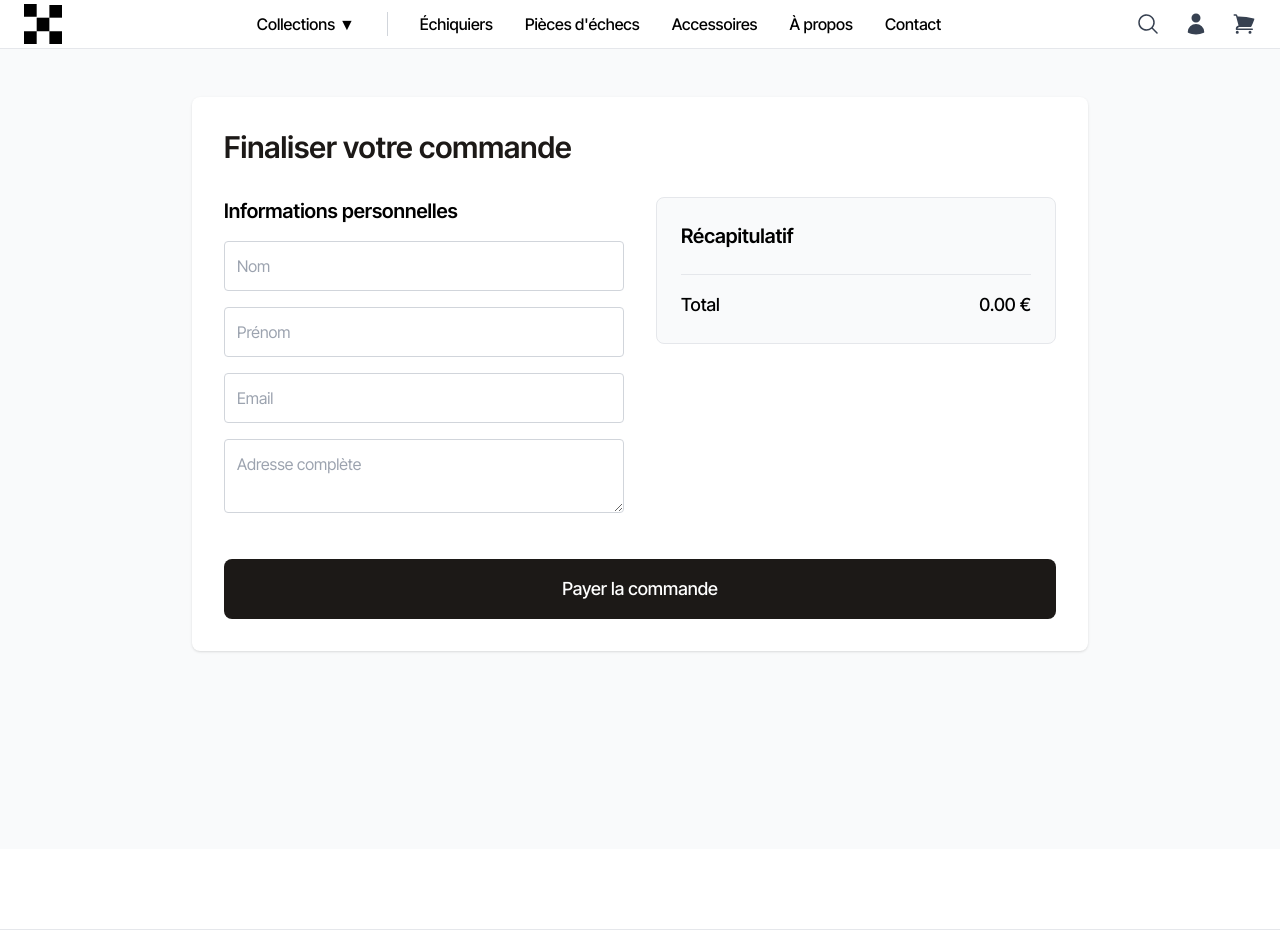
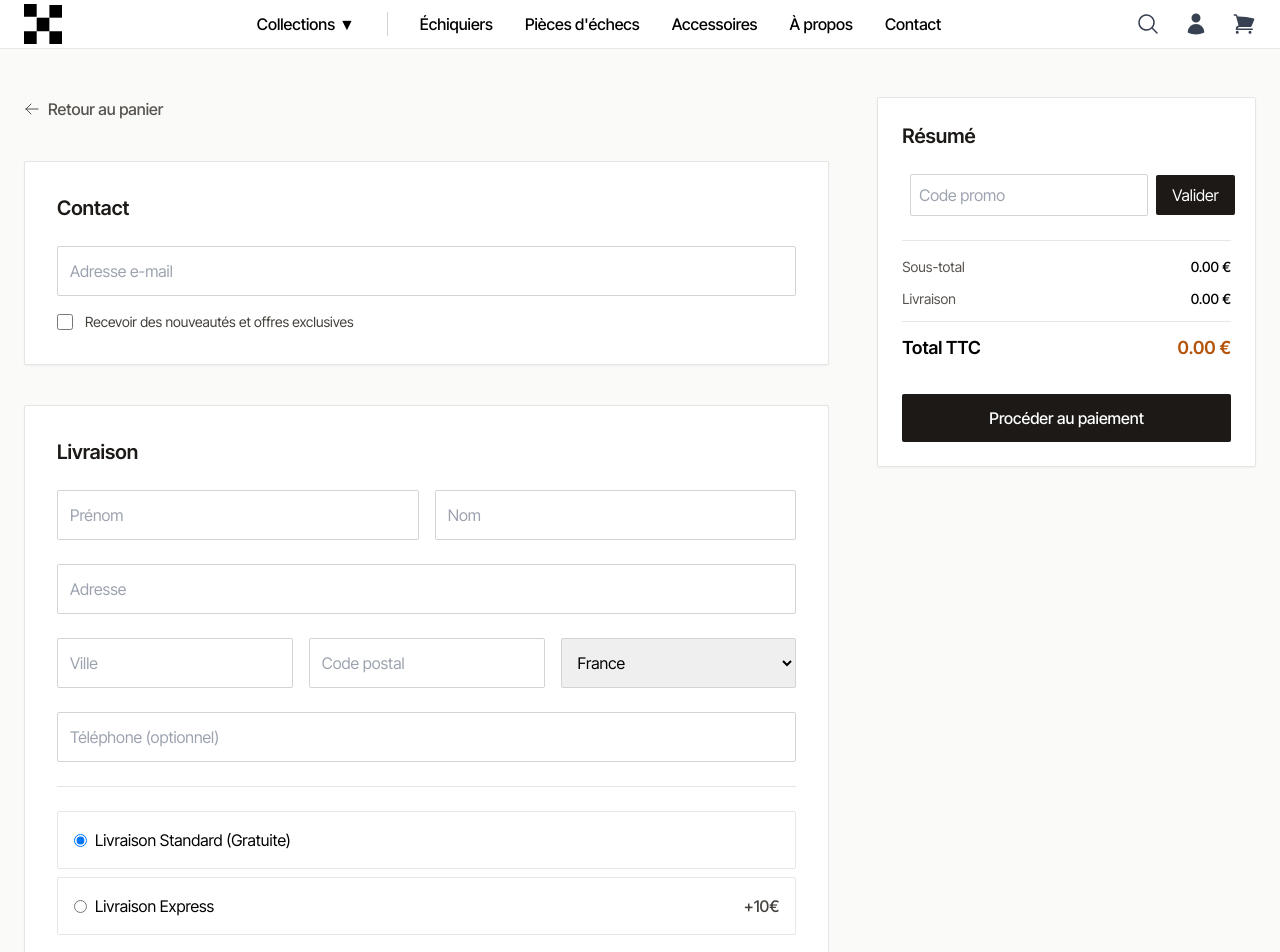
Before and after one commit to hassane-soulaimana/boutique-en-ligne, a React (Vite) app: page /checkout in a window 1280 px wide. Shown: the top 952 px of the page. Built offline with nearby package versions, Linux system fonts and the light colour scheme.

Commit message:
fix css page checkout

```diff
--- a/src/pages/Checkout.jsx
+++ b/src/pages/Checkout.jsx
@@ -1,104 +1,255 @@
-// Checkout.jsx — PAGE À ACTIVER LORSQUE TU CLIQUES SUR "PROCÉDER AU PAIEMENT"
 import { useState } from "react";
+import { Link } from "react-router-dom";
 import { useCart } from "../context/CartContext";
+import {
+  ArrowLeftIcon,
+  TagIcon
+} from "@heroicons/react/24/outline";
 
 export default function Checkout() {
   const { items, getSubtotal } = useCart();
+  const subtotal = getSubtotal();
+  const [shipping, setShipping] = useState("standard"); // standard / express
 
-  // (À remplacer plus tard par les données API)
+  const shippingCost = shipping === "express" ? 10 : 0;
+  const total = subtotal + shippingCost;
+
   const [form, setForm] = useState({
+    email: "",
     nom: "",
     prenom: "",
     adresse: "",
-    email: ""
+    ville: "",
+    codePostal: "",
+    pays: "France",
+    telephone: "",
   });
 
-  const subtotal = getSubtotal();
-  const total = subtotal; // plus tard + livraison, TVA, etc.
+  const handleChange = (field, value) => {
+    setForm((prev) => ({ ...prev, [field]: value }));
+  };
+
+  // --------------------------------------------
+  // NOTE BACKEND
+  // Cette fonction sera remplacée par ton futur appel API
+  // pour créer une commande + lancer Stripe Checkout
+  // --------------------------------------------
+  const handlePayment = () => {
+    alert("Paiement non connecté (Stripe API à venir).");
+  };
 
   return (
-    <div className="min-h-screen bg-gray-50 py-12 px-4">
-      <div className="max-w-4xl mx-auto bg-white p-8 rounded-lg shadow">
+    <main className="min-h-screen bg-stone-50 py-12">
+      <div className="max-w-7xl mx-auto grid grid-cols-1 lg:grid-cols-3 gap-12 px-6">
 
-        {/* -------------------------------------------------- */}
-        {/* TITRE */}
-        {/* -------------------------------------------------- */}
-        <h1 className="text-3xl font-semibold text-stone-900 mb-8">
-          Finaliser votre commande
-        </h1>
+        {/* =========================== */}
+        {/*      COLONNE FORMULAIRE     */}
+        {/* =========================== */}
+        <div className="lg:col-span-2 space-y-10">
 
-        {/* -------------------------------------------------- */}
-        {/* FORMULAIRE */}
-        {/* -------------------------------------------------- */}
-        <div className="grid grid-cols-1 md:grid-cols-2 gap-8">
+          {/* Retour panier */}
+          <Link
+            to="/panier"
+            className="flex items-center gap-2 text-stone-600 hover:text-amber-700 transition font-medium"
+          >
+            <ArrowLeftIcon className="w-4 h-4" />
+            Retour au panier
+          </Link>
 
-          {/* Informations client */}
-          <div>
-            <h2 className="text-xl font-semibold mb-4">Informations personnelles</h2>
+          {/* ------------ Contact ------------- */}
+          <section className="bg-white p-8 rounded-sm border border-stone-200 shadow-sm">
+            <h2 className="text-xl font-semibold text-stone-900 mb-6">Contact</h2>
 
-            <div className="space-y-4">
+            <input
+              type="email"
+              placeholder="Adresse e-mail"
+              className="w-full border border-stone-300 rounded-sm p-3 focus:ring-amber-600 focus:border-amber-600"
+              value={form.email}
+              onChange={(e) => handleChange("email", e.target.value)}
+            />
+
+            <label className="flex items-center gap-3 mt-4 text-sm text-stone-700 cursor-pointer">
+              <input type="checkbox" className="w-4 h-4" />
+              Recevoir des nouveautés et offres exclusives
+            </label>
+          </section>
+
+          {/* ------------ Livraison ------------- */}
+          <section className="bg-white p-8 rounded-sm border border-stone-200 shadow-sm space-y-6">
+            <h2 className="text-xl font-semibold text-stone-900">Livraison</h2>
+
+            <div className="grid grid-cols-2 gap-4">
+              <input
+                type="text"
+                placeholder="Prénom"
+                className="border border-stone-300 rounded-sm p-3"
+                value={form.prenom}
+                onChange={(e) => handleChange("prenom", e.target.value)}
+              />
               <input
                 type="text"
                 placeholder="Nom"
+                className="border border-stone-300 rounded-sm p-3"
                 value={form.nom}
-                onChange={(e) => setForm({ ...form, nom: e.target.value })}
-                className="w-full border border-gray-300 rounded p-3"
+                onChange={(e) => handleChange("nom", e.target.value)}
+              />
+            </div>
+
+            <input
+              type="text"
+              placeholder="Adresse"
+              className="w-full border border-stone-300 rounded-sm p-3"
+              value={form.adresse}
+              onChange={(e) => handleChange("adresse", e.target.value)}
+            />
+
+            <div className="grid grid-cols-3 gap-4">
+              <input
+                type="text"
+                placeholder="Ville"
+                className="border border-stone-300 rounded-sm p-3"
+                value={form.ville}
+                onChange={(e) => handleChange("ville", e.target.value)}
               />
               <input
                 type="text"
-                placeholder="Prénom"
-                value={form.prenom}
-                onChange={(e) => setForm({ ...form, prenom: e.target.value })}
-                className="w-full border border-gray-300 rounded p-3"
+                placeholder="Code postal"
+                className="border border-stone-300 rounded-sm p-3"
+                value={form.codePostal}
+                onChange={(e) => handleChange("codePostal", e.target.value)}
               />
+              <select
+                className="border border-stone-300 rounded-sm p-3"
+                value={form.pays}
+                onChange={(e) => handleChange("pays", e.target.value)}
+              >
+                <option>France</option>
+                <option>Belgique</option>
+                <option>Suisse</option>
+                <option>Canada</option>
+              </select>
+            </div>
+
             <input
-                type="email"
-                placeholder="Email"
-                value={form.email}
-                onChange={(e) => setForm({ ...form, email: e.target.value })}
-                className="w-full border border-gray-300 rounded p-3"
+              type="text"
+              placeholder="Téléphone (optionnel)"
+              className="w-full border border-stone-300 rounded-sm p-3"
+              value={form.telephone}
+              onChange={(e) => handleChange("telephone", e.target.value)}
             />
-              <textarea
-                placeholder="Adresse complète"
-                value={form.adresse}
-                onChange={(e) => setForm({ ...form, adresse: e.target.value })}
-                className="w-full border border-gray-300 rounded p-3"
+
+            {/* Méthode livraison */}
+            <div className="space-y-2 pt-6 border-t border-stone-200">
+              <label className="flex items-center justify-between p-4 border rounded-sm cursor-pointer hover:border-amber-600 transition">
+                <div className="flex items-center gap-2">
+                  <input
+                    type="radio"
+                    name="ship"
+                    value="standard"
+                    checked={shipping === "standard"}
+                    onChange={(e) => setShipping(e.target.value)}
                   />
+                  <span>Livraison Standard (Gratuite)</span>
+                </div>
+              </label>
+
+              <label className="flex items-center justify-between p-4 border rounded-sm cursor-pointer hover:border-amber-600 transition">
+                <div className="flex items-center gap-2">
+                  <input
+                    type="radio"
+                    name="ship"
+                    value="express"
+                    checked={shipping === "express"}
+                    onChange={(e) => setShipping(e.target.value)}
+                  />
+                  <span>Livraison Express</span>
+                </div>
+                <span className="font-medium text-stone-700">+10€</span>
+              </label>
+            </div>
+          </section>
+        </div>
+
+        {/* =========================== */}
+        {/*    COLONNE RÉCAP (DROITE)   */}
+        {/* =========================== */}
+        <aside className="bg-white border border-stone-200 rounded-sm shadow-sm p-6 h-fit sticky top-20">
+
+          <h2 className="text-xl font-semibold text-stone-900 mb-6">Résumé</h2>
+
+          {/* Produits */}
+          <div className="space-y-4 mb-6">
+            {items.map((item) => (
+              <div key={item.id} className="flex items-center justify-between">
+                <div className="flex items-center gap-3">
+
+                  {/* ===== IMAGE FIXÉE ===== */}
+                  <div className="w-14 h-14 bg-stone-100 rounded-sm overflow-hidden flex items-center justify-center">
+                    {String(item.image).startsWith("http") ? (
+                      <img
+                        src={item.image}
+                        alt={item.nom}
+                        className="w-full h-full object-cover"
+                      />
+                    ) : (
+                      <span className="text-2xl">{item.image}</span>
+                    )}
+                  </div>
+
+                  <div>
+                    <p className="text-sm text-stone-900 font-medium">{item.nom}</p>
+                    <p className="text-xs text-stone-500">× {item.quantity}</p>
                   </div>
                 </div>
 
-          {/* Récap commande */}
-          <div className="bg-gray-50 p-6 rounded-lg border border-gray-200 h-fit">
-            <h2 className="text-xl font-semibold mb-4">Récapitulatif</h2>
-
-            <div className="space-y-3 mb-6">
-              {items.map((item) => (
-                <div key={item.id} className="flex justify-between text-sm">
-                  <span>{item.nom} × {item.quantity}</span>
-                  <span>{(item.prix * item.quantity).toFixed(2)} €</span>
+                <p className="text-sm font-medium text-stone-900">
+                  {(item.prix * item.quantity).toFixed(2)} €
+                </p>
               </div>
             ))}
           </div>
 
-            <div className="flex justify-between text-lg font-medium border-t pt-4">
-              <span>Total</span>
-              <span>{total.toFixed(2)} €</span>
+          {/* Code promo */}
+          <div className="flex items-center gap-2 mb-6">
+            <TagIcon className="w-5 h-5 text-stone-600" />
+            <input
+              type="text"
+              placeholder="Code promo"
+              className="flex-1 border border-stone-300 rounded-sm p-2"
+            />
+            <button className="px-4 py-2 bg-stone-900 text-white rounded-sm hover:bg-amber-700 transition">
+              Valider
+            </button>
           </div>
+
+          {/* Totaux */}
+          <div className="space-y-3 border-t pt-4">
+
+            <div className="flex justify-between text-sm">
+              <span className="text-stone-600">Sous-total</span>
+              <span className="font-medium">{subtotal.toFixed(2)} €</span>
+            </div>
+
+            <div className="flex justify-between text-sm">
+              <span className="text-stone-600">Livraison</span>
+              <span className="font-medium">{shippingCost.toFixed(2)} €</span>
+            </div>
+
+            <div className="flex justify-between text-lg font-semibold pt-3 border-t">
+              <span>Total TTC</span>
+              <span className="text-amber-700">{total.toFixed(2)} €</span>
             </div>
           </div>
 
-        {/* -------------------------------------------------- */}
-        {/* BOUTON PAYER (plus tard connecté API) */}
-        {/* -------------------------------------------------- */}
+          {/* Bouton payer */}
           <button
-          className="mt-10 w-full bg-stone-900 text-white py-4 rounded-lg text-lg font-medium hover:bg-amber-700 transition"
+            onClick={handlePayment}
+            className="mt-8 w-full bg-stone-900 text-white rounded-sm py-3 font-medium hover:bg-amber-700 transition"
           >
-          Payer la commande
+            Procéder au paiement
           </button>
-
-        {/* ⚠️ NOTE IMPORTANTE */}
-        {/* Cette section sera remplacée quand tu brancheras l'API paiement */}
+        </aside>
       </div>
-    </div>
+    </main>
   );
 }
```
Lines whose indentation alone changed are shown as unchanged.
